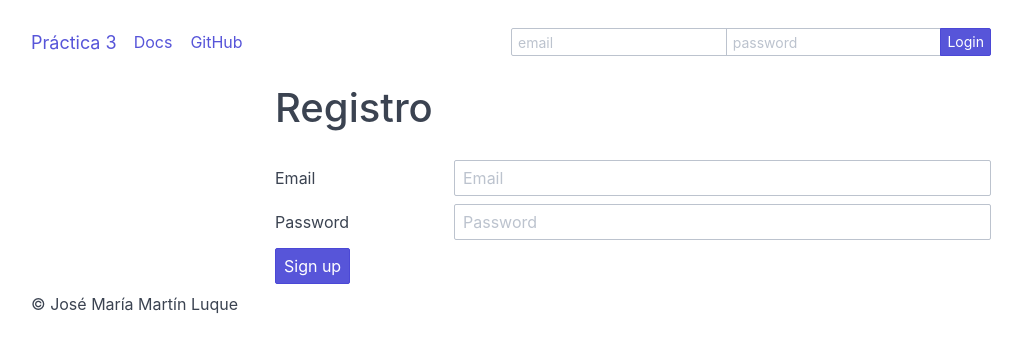
After one commit to jmml97/dai-practicas, a Python web app: template flask/templates/signup.html in a window 1280 px wide. The commit adds this page. Shown: the top 353 px of the page, without its empty margins (129-1151 px from the left). Run offline with Jinja, Linux system fonts and the light colour scheme; the template is opened without the code that fills it, so the values that code supplies are empty.

Commit message:
Login sencillo

```diff
--- a/flask/templates/layout.html
+++ b/flask/templates/layout.html
@@ -14,11 +14,11 @@
       <a href="..." class="btn btn-link">GitHub</a>
     </section>
     <section class="navbar-section">
-      <div class="input-group">
-          <input type="email" class="form-input input-sm" placeholder="email">
-          <input type="password" class="form-input input-sm" placeholder="password">
+      <form class="input-group" method="POST" action="/p3/login/">
+          <input type="email" class="form-input input-sm" placeholder="email" name="email">
+          <input type="password" class="form-input input-sm" placeholder="password" name="password">
           <button class="btn btn-primary input-group-btn btn-sm">Login</button>
-        </div>
+      </form>
     </section>
   </header>
   <br>
--- a/flask/templates/p3.html
+++ b/flask/templates/p3.html
@@ -3,5 +3,6 @@
 {% block content %}
   <h1>Hola</h1>
   <p class="important">
-    Welcome on my awesome homepage.
+    Welcome to my awesome homepage.
+    {{login}}
 {% endblock %}
--- /dev/null
+++ b/flask/templates/signup.html
@@ -0,0 +1,27 @@
+{% extends "layout.html" %}
+
+{% block content %}
+  <h1>Registro</h1>
+  <form class="form-horizontal" method="POST" action="/p3/signup/">
+    <div class="form-group">
+      <div class="col-3 col-sm-12">
+        <label class="form-label" for="input-email">Email</label>
+      </div>
+      <div class="col-9 col-sm-12">
+        <input class="form-input" type="email" id="input-email" placeholder="Email" name="email">
+      </div>
+      <br>
+    </div>
+    <div class="form-group">
+      <div class="col-3 col-sm-12">
+        <label class="form-label" for="input-password">Password</label>
+      </div>
+      <div class="col-9 col-sm-12">
+        <input class="form-input" type="password" id="input-password" placeholder="Password" name="password">
+      </div>
+    </div>
+    <button class="btn btn-primary">Sign up</button>
+    </div>
+    <!-- form structure -->
+  </form>
+{% endblock %}
```
Also changed, not shown: flask/app.py (+60 -1 lines), flask/templates/welcome.html (added, +7 -0 lines).
